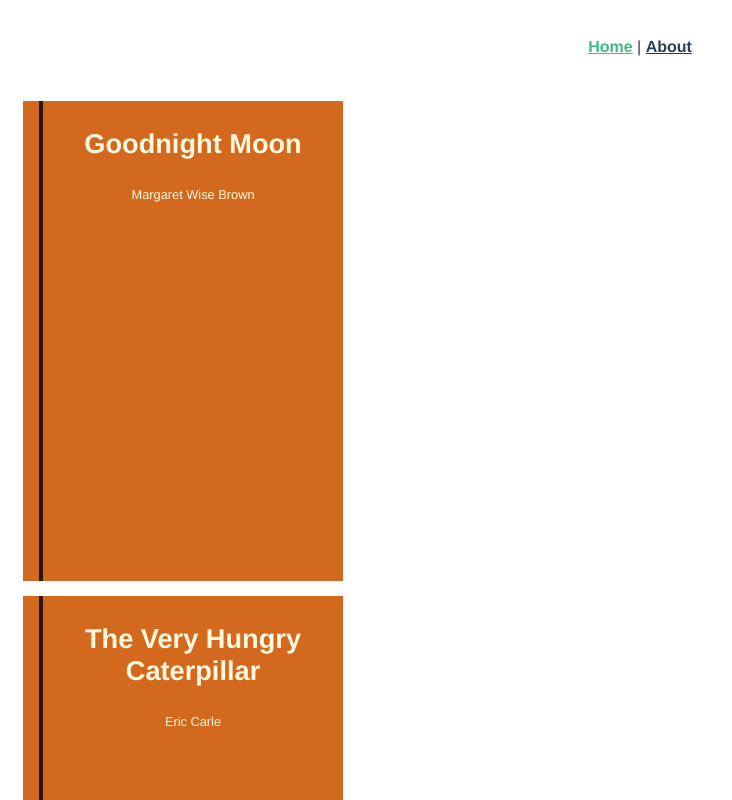
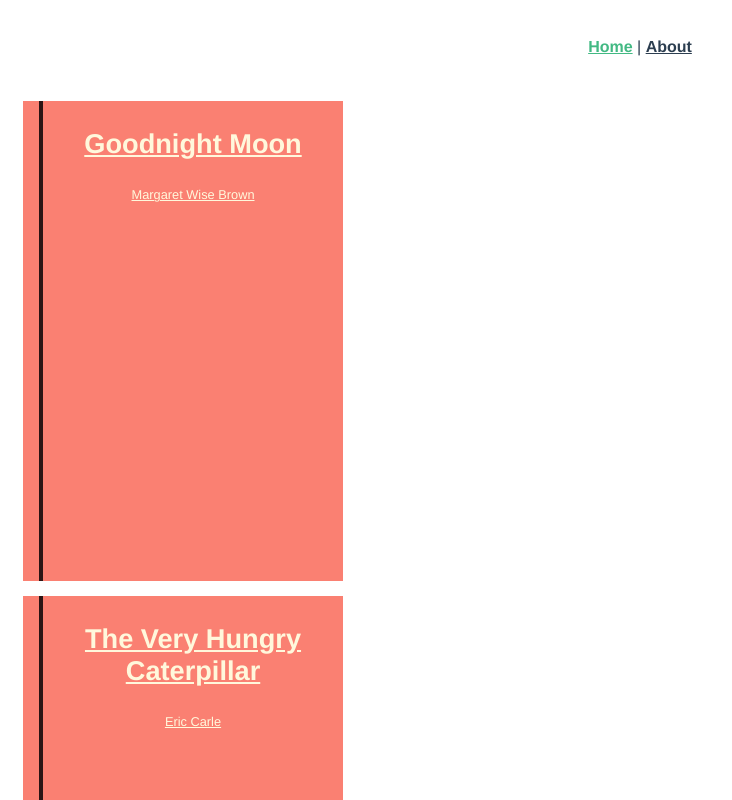
Before and after one commit to icasamoubica/eight-childrens-books, a Vue app: page / in a window 1280 px wide. Shown: the top 800 px of the page, without its empty margins (0-732 px from the left). Built offline with nearby package versions, Linux system fonts and the light colour scheme.

Commit message:
added about page with a single book

```diff
--- a/src/components/book.vue
+++ b/src/components/book.vue
@@ -1,27 +1,24 @@
 <template>
-    <div v-on:click='chooseBook' class="book">
+   <router-link class="book" v-bind:to="'/about/' + book.id">
         <div class="spine"></div>
         <div class="frontside">
             <h3>{{book.title}}</h3>
             <p>{{book.author}}</p>
         </div>
-    </div>
+   </router-link>
 </template>
 
 <script>
 export default {
     props: {
+
         book: Object
-    },
-    methods: {
-        chooseBook() {
-             this.$emit('bookChosen', this.book)
-        }
     }
 }
 </script>
 
 <style>
+
 h3 {
     font-size: 1.7rem;
 }
@@ -39,6 +36,6 @@ p {
         width: 20em;
     }
     .spine, .frontside {
-        background-color: chocolate;
+        background-color: salmon;
     }
 </style>
--- a/src/main.js
+++ b/src/main.js
@@ -1,10 +1,21 @@
 import Vue from 'vue'
 import App from './App.vue'
 import router from './router'
+import Book from './assets/childrensbooks.json'
 
 Vue.config.productionTip = false
 
 new Vue({
+  // Shared stated between components
+  data(){return{
+    books: Book.books
+  }},
+
+  methods:{
+    getBook(id){
+      return this.books.find(book => book.id == id)
+    }
+  },
   router,
   render: h => h(App)
 }).$mount('#app')
--- a/src/router/index.js
+++ b/src/router/index.js
@@ -1,6 +1,7 @@
 import Vue from 'vue'
 import VueRouter from 'vue-router'
 import Home from '../views/Home.vue'
+import About from '../views/About.vue'
 
 Vue.use(VueRouter)
 
@@ -11,12 +12,12 @@ Vue.use(VueRouter)
     component: Home
   },
   {
-    path: '/about',
+    path: '/about/:id',
     name: 'About',
     // route level code-splitting
     // this generates a separate chunk (about.[hash].js) for this route
     // which is lazy-loaded when the route is visited.
-    component: () => import(/* webpackChunkName: "about" */ '../views/About.vue')
+    component: About
   }
 ]
 
--- a/src/views/About.vue
+++ b/src/views/About.vue
@@ -1,5 +1,24 @@
 <template>
-  <div class="singleBook">
-    <h1>This is an about page</h1>
-  </div>
+    <Book v-bind:book="getBook"/>
 </template>
+
+<script>
+import Book from '@/components/book.vue'
+
+export default {
+
+    components: {
+        Book
+    },
+    computed: {
+        getBook() {
+            return this.$root.getBook( this.$route.params.id )
+        }
+    }
+
+}
+</script>
+
+<style>
+
+</style>
--- a/src/views/Home.vue
+++ b/src/views/Home.vue
@@ -1,11 +1,10 @@
 <template>
   <div class="home">
-    <Book
-        v-for='singleBook in books'
-        v-bind:key='singleBook.id'
-        v-bind:book="singleBook"
-        v-on:bookChosen="bookChosen"
-    />
+      <Book
+          v-for='singleBook in books'
+          v-bind:key='singleBook.id'
+          v-bind:book="singleBook"
+      />
   </div>
 </template>
 
@@ -20,11 +19,6 @@ export default {
       books: Books.books
     }
   },
-  methods: {
-    bookChosen() {
-
-    }
-  },
   name: 'Home',
   components: {
     Book
```
